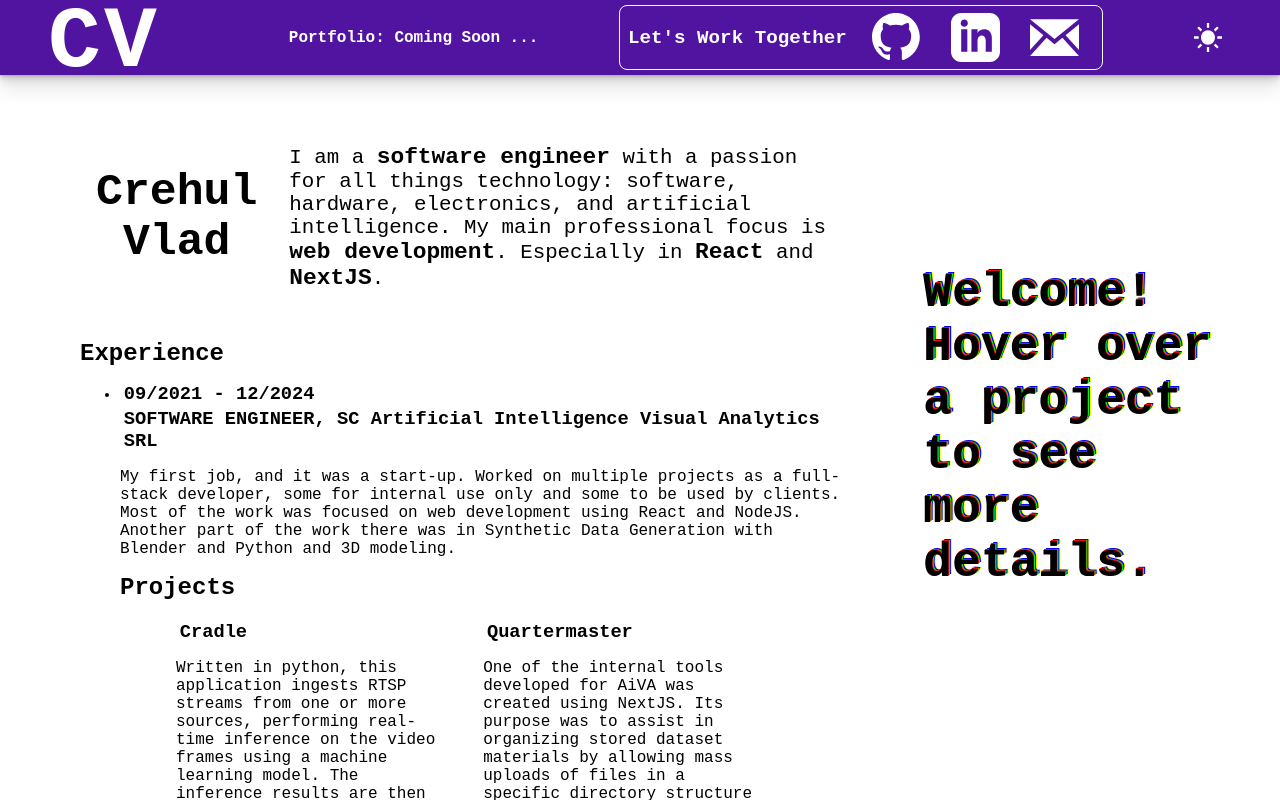
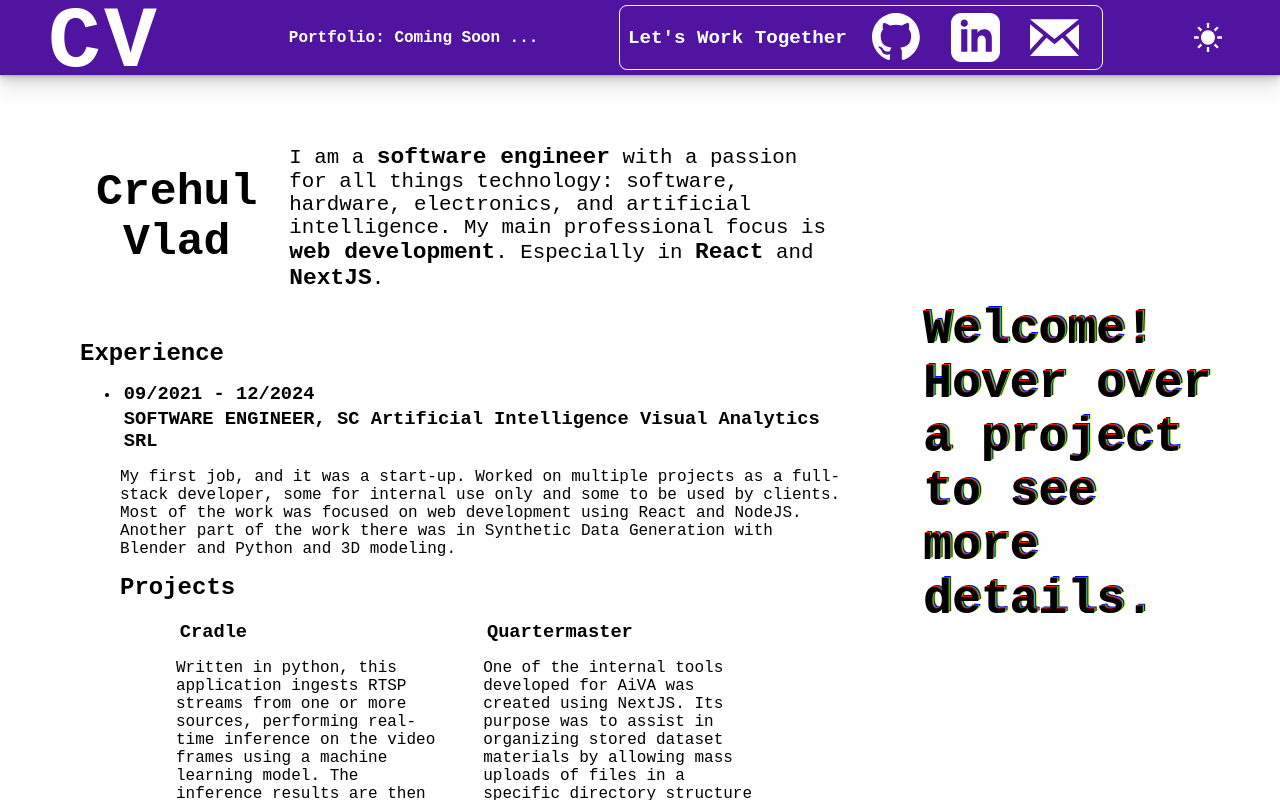
Before and after one commit to VladC12/VladC12.github.io, a React (Vite) app: page / in a window 1280 px wide. Shown: the top 800 px of the page. Built offline with nearby package versions, Linux system fonts and the light colour scheme.

Commit message:
animate transition

```diff
--- /dev/null
+++ b/src/components/Showcase.module.css
@@ -0,0 +1,39 @@
+.container {
+    height: 100vh;
+    display: flex;
+    align-items: center;
+    justify-content: center;
+}
+
+.comeIn {
+    animation: comeInAnimation 0.5s forwards;
+}
+
+.comeOut{
+    animation: comeOutAnimation 0.5s forwards;
+
+}
+
+@keyframes comeInAnimation {
+    0% {
+        opacity: 0;
+        transform: translate(100%, 0);
+    }
+
+    100% {
+        opacity: 1;
+        transform: translate(0, 0);
+    }
+}
+
+@keyframes comeOutAnimation {
+    0% {
+        opacity: 1;
+        transform: translate(0, 0);
+    }
+
+    100% {
+        opacity: 0;
+        transform: translate(100%, 0);
+    }
+}
--- a/src/components/Showcase.tsx
+++ b/src/components/Showcase.tsx
@@ -1,3 +1,6 @@
+import styles from "./Showcase.module.css";
+import Cradle from "./showcases/Cradle";
+
 import DefaultShowcase from "./showcases/DefaultShowcase";
 import { useEffect, useState } from "react";
 
@@ -7,10 +10,14 @@ interface Props {
 
 const Showcase: React.FC<Props> = ({ showcase }) => {
     const [displayValue, setDisplayValue] = useState<React.ReactNode>("default");
+    const [previousShowcase, setPreviousShowcase] = useState("");
+    const [animation, setAnimation] = useState("");
 
     const displayShowcase = () => {
         switch (showcase) {
             case 'cradle':
+                setPreviousShowcase(showcase);
+                return <Cradle />;
             case 'quartermaster':
             case 'caster':
             case 'event-manager':
@@ -20,6 +27,7 @@ const Showcase: React.FC<Props> = ({ showcase }) => {
             case 'thesis':
             case 'modbus':
             case 'edge-detection':
+                setPreviousShowcase(showcase);
                 return showcase;
             default:
                 return <DefaultShowcase />;
@@ -29,17 +37,39 @@ const Showcase: React.FC<Props> = ({ showcase }) => {
     useEffect(() => {
         if (showcase == "left") {
             const timer = setTimeout(() => {
-                setDisplayValue(<DefaultShowcase />);
+                setAnimation(styles.comeOut);
+                const innerTimer = setTimeout(() => {
+                    setDisplayValue(<DefaultShowcase />);
+                    setPreviousShowcase("left")
+                    setAnimation(styles.comeIn);
+                }, 500)
+                return () => {
+                    clearTimeout(innerTimer);
+                }
             }, 10000);
 
-            return () => clearTimeout(timer);
+            return () => {
+                clearTimeout(timer);
+            }
+
+        } else if (showcase != "landing" && showcase != previousShowcase) {
+            setAnimation(styles.comeOut);
+            const timer = setTimeout(() => {
+                setDisplayValue(displayShowcase());
+                setAnimation(styles.comeIn);
+            }, 400);
+
+            return () => {
+                clearTimeout(timer);
+            }
+
         } else {
             setDisplayValue(displayShowcase());
         }
     }, [showcase]);
 
     return (
-        <>{displayValue}</>
+        <div className={`${styles.container} ${animation}`}>{displayValue}</div>
     )
 }
 
--- /dev/null
+++ b/src/components/showcases/Cradle.tsx
@@ -0,0 +1,9 @@
+import styles from "./Showcases.module.css";
+
+const Cradle: React.FC = () => {
+  return (
+    <div className={styles.container}>Cradle</div>
+  )
+}
+
+export default Cradle
--- /dev/null
+++ b/src/components/showcases/Showcases.module.css
@@ -0,0 +1,7 @@
+.container {
+    display: flex;
+    align-items: center;
+    justify-content: center;
+    height: 100%;
+    width: 100%;
+}
```
